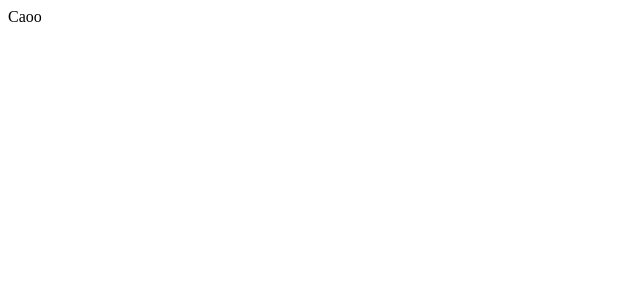
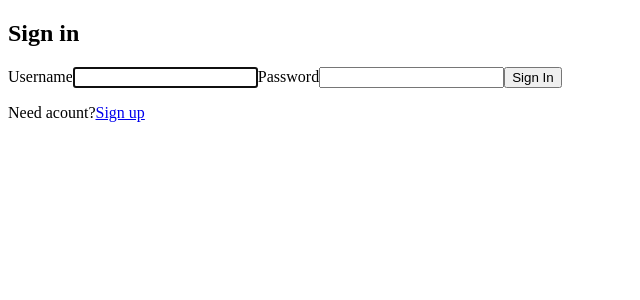
Before and after one commit to AleksaStarcevic/Reservation-System-Frontend, a React (Create React App) app: page / in a window 1280 px wide. Shown: the top 300 px of the page, without its empty margins (0-640 px from the left). Built offline with nearby package versions, Linux system fonts and the light colour scheme; the HTML template or start-up script is replaced by a standard one.

Commit message:
Dodat authProvider i jos neke komponente

```diff
--- a/package.json
+++ b/package.json
@@ -6,8 +6,10 @@
     "@testing-library/jest-dom": "^5.16.4",
     "@testing-library/react": "^13.3.0",
     "@testing-library/user-event": "^13.5.0",
+    "axios": "^0.27.2",
     "react": "^18.2.0",
     "react-dom": "^18.2.0",
+    "react-router-dom": "^6.3.0",
     "react-scripts": "5.0.1",
     "web-vitals": "^2.1.4"
   },
--- a/src/App.js
+++ b/src/App.js
@@ -1,5 +1,20 @@
+import Login from "./Login";
+import MainPage from "./MainPage";
+import { BrowserRouter as Router, Routes, Route } from "react-router-dom";
+import ErrorPage from "./ErrorPage";
+import SignUp from "./SignUp";
+
 function App() {
-	return <div>Caoo</div>;
+	return (
+		<Router>
+			<Routes>
+				<Route path="/signup" element={<SignUp />} />
+				<Route path="/" element={<Login />} />
+				<Route path="/main" element={<MainPage />} />
+				<Route path="*" element={<ErrorPage />} />
+			</Routes>
+		</Router>
+	);
 }
 
 export default App;
--- /dev/null
+++ b/src/ErrorPage.js
@@ -0,0 +1,7 @@
+import React from "react";
+
+function ErrorPage() {
+	return <div>Error!</div>;
+}
+
+export default ErrorPage;
--- /dev/null
+++ b/src/Login.js
@@ -0,0 +1,109 @@
+import React, { useState, useEffect, useRef, useContext } from "react";
+import { useNavigate, Link } from "react-router-dom";
+import axios from "./api/axios";
+import AuthContext from "./context/AuthProvider";
+
+function Login() {
+	const { setAuth } = useContext(AuthContext); // postavljanje globalnog korisnika
+
+	const userRef = useRef();
+	const errRef = useRef();
+
+	const [user, setUser] = useState("");
+	const [password, setPassword] = useState("");
+	const [errorMessage, setErrorMessage] = useState("");
+	const [success, setSuccess] = useState(false);
+	let navigate = useNavigate();
+
+	useEffect(() => {
+		userRef.current.focus();
+	}, []);
+
+	useEffect(() => {
+		setErrorMessage("");
+	}, [user, password]);
+
+	async function handleSubmit(e) {
+		e.preventDefault();
+		setUser("");
+		setPassword("");
+		setSuccess(true);
+
+		try {
+			const response = await axios.post(
+				"/login",
+				new URLSearchParams({
+					username: user,
+					password: password,
+				}), // username kao za dto
+				{
+					headers: {
+						"Content-Type": "application/x-www-form-urlencoded",
+					},
+				}
+			);
+
+			const accessToken = response?.headers?.validationtoken;
+			const userEmail = response?.headers?.EMAIL;
+
+			setAuth({ email: userEmail, token: accessToken });
+
+			// console.log(response.headers);
+		} catch (err) {
+			if (!err?.response) {
+				setErrorMessage("NO RESPONSE");
+			} else if (err.response?.status === 400) {
+				setErrorMessage("Missing username or password");
+			} else if (err.response?.status === 401) {
+				setErrorMessage("Unathorized");
+			} else {
+				setErrorMessage("Login failed!");
+			}
+		}
+	}
+
+	if (success === true) {
+		navigate("/main");
+	}
+
+	return (
+		<>
+			{success ? (
+				<a href="">HomePage</a>
+			) : (
+				<section>
+					<p ref={errRef}>{errorMessage}</p>
+					<h1>Sign in</h1>
+					<form onSubmit={handleSubmit}>
+						<label>Username</label>
+						<input
+							type="text"
+							name="username"
+							value={user}
+							ref={userRef}
+							onChange={e => setUser(e.target.value)}
+							required
+						></input>
+						<label>Password</label>
+						<input
+							type="password"
+							name="password"
+							value={password}
+							onChange={e => setPassword(e.target.value)}
+							required
+						></input>
+						<button>Sign In</button>
+					</form>
+					<p>
+						Need acount?
+						<span>
+							<Link to="signup">Sign up</Link>
+						</span>
+					</p>
+				</section>
+			)}
+		</>
+	);
+}
+
+export default Login;
--- /dev/null
+++ b/src/MainPage.js
@@ -0,0 +1,9 @@
+import React from 'react'
+
+function MainPage() {
+  return (
+    <div>MainPage</div>
+  )
+}
+
+export default MainPage;
--- /dev/null
+++ b/src/SignUp.js
@@ -0,0 +1,7 @@
+import React from "react";
+
+function SignUp() {
+	return <div>SignUp</div>;
+}
+
+export default SignUp;
--- /dev/null
+++ b/src/api/axios.js
@@ -0,0 +1,5 @@
+import axios from "axios";
+
+export default axios.create({
+    baseURL: 'http://localhost:8000'
+});
--- /dev/null
+++ b/src/context/AuthProvider.js
@@ -0,0 +1,16 @@
+import {createContext,useState} from 'react';
+
+const AuthContext = createContext({});
+
+
+export const AuthProvider = ({children}) => {
+    const [auth,setAuth] = useState({});
+
+    return (
+        <AuthContext.Provider value={{auth,setAuth}}>
+            {children}
+        </AuthContext.Provider>
+    )
+}
+
+export default AuthContext;
--- a/src/index.js
+++ b/src/index.js
@@ -2,6 +2,11 @@ import React from "react";
 import ReactDOM from "react-dom/client";
 
 import App from "./App";
+import { AuthProvider } from "./context/AuthProvider";
+const root = ReactDOM.createRoot(document.getElementById("root"));
+root.render(
+    <AuthProvider>
+        <App />
+    </AuthProvider>
 
-const root = ReactDOM.createRoot(document.getElementById("root"));
-root.render(<App />);
+);
```
Also changed, not shown: 1 other file (tests, documents, lock files or other folders).
